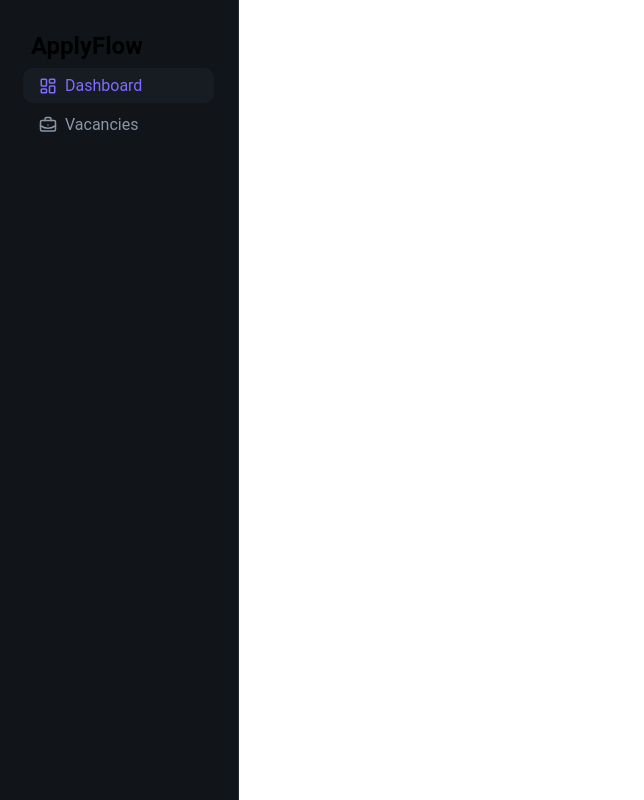
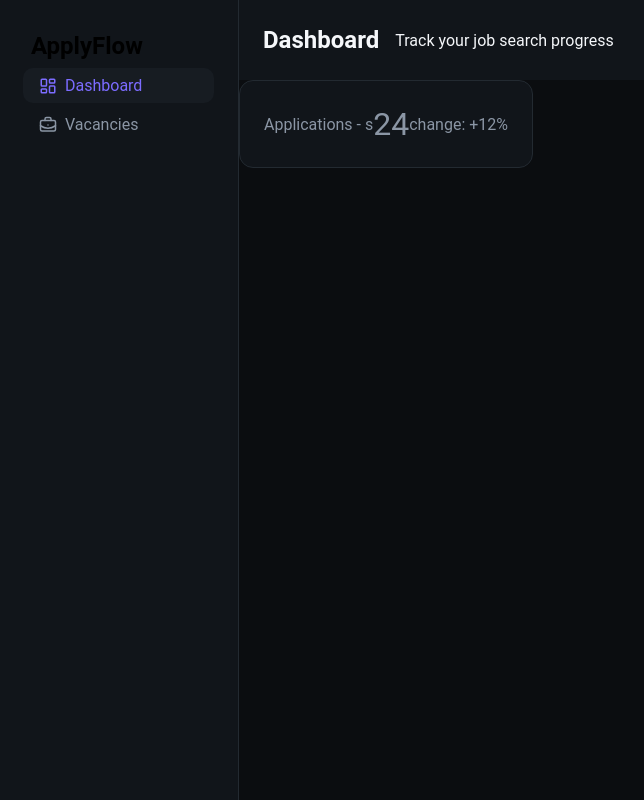
Before and after one commit to SHADrussed/apply-flow, a React (Vite) app: page / in a window 1280 px wide. Shown: the whole page, without its empty margins (1-645 px from the left). Built offline with nearby package versions, Linux system fonts and the light colour scheme.

Commit message:
Dashboard added: 0.1

```diff
--- /dev/null
+++ b/src/components/Header/Header.jsx
@@ -0,0 +1,13 @@
+import { HeaderDescription, StyledHeader, TitleText } from "./Header.styled";
+
+export default function Header({ page }) {
+  if (page === "Dashboard") {
+    return (
+      <StyledHeader>
+        <TitleText>Dashboard</TitleText>
+        <HeaderDescription>Track your job search progress</HeaderDescription>
+      </StyledHeader>
+    );
+  }
+  return;
+}
--- /dev/null
+++ b/src/components/Header/Header.styled.js
@@ -0,0 +1,18 @@
+import styled from "styled-components";
+import { theme } from "../../styles/theme";
+
+export const StyledHeader = styled.header`
+  padding: ${theme.spacing.lg};
+  background-color: ${theme.colors.surface};
+  display: flex;
+  justify-content: flex-start;
+  align-items: center;
+  gap: ${theme.spacing.md};
+  height: 80px;
+`;
+export const TitleText = styled.h2`
+  color: ${theme.colors.text};
+`;
+export const HeaderDescription = styled.p`
+  color: ${theme.colors.text};
+`;
--- /dev/null
+++ b/src/components/StatCard/StatCard.jsx
@@ -0,0 +1,16 @@
+import {
+  ChangeIndicator,
+  StatCardStyled,
+  Title,
+  Value,
+} from "./StatCard.styled";
+
+export default function StatCard({ title, value, change }) {
+  return (
+    <StatCardStyled>
+      <Title>{title} - s</Title>
+      <Value>{value}</Value>
+      <ChangeIndicator>change: {change}</ChangeIndicator>
+    </StatCardStyled>
+  );
+}
--- /dev/null
+++ b/src/components/StatCard/StatCard.styled.js
@@ -0,0 +1,25 @@
+import styled from "styled-components";
+import { theme } from "../../styles/theme";
+
+export const StatCardStyled = styled.div`
+  background-color: ${theme.colors.surface};
+  border: 1px solid ${theme.colors.border};
+  border-radius: ${theme.radius.lg};
+  padding: ${theme.spacing.lg};
+  display: flex;
+  align-items: center;
+  &:hover {
+    background-color: ${theme.colors.surfaceHover};
+  }
+`;
+export const Title = styled.div`
+  color: ${theme.colors.textMuted};
+`;
+export const Value = styled.div`
+  color: ${theme.colors.textMuted};
+  font-size: ${theme.size.lg};
+`;
+export const ChangeIndicator = styled.div`
+  color: ${theme.colors.textMuted};
+  font-size: ${theme.size.sm};
+`;
--- a/src/pages/DashboardPage.jsx
+++ b/src/pages/DashboardPage.jsx
@@ -1,3 +1,20 @@
+import Header from "../components/Header/Header";
+import StatCard from "../components/StatCard/StatCard";
+import {
+  DashboardStyled,
+  StatsGrid,
+  StatsGridElement,
+} from "./DashboardPage.styled";
+
 export default function DashboardPage() {
-  return <></>;
+  return (
+    <>
+      <DashboardStyled>
+        <Header page={"Dashboard"} />
+        <StatsGrid>
+          <StatCard title="Applications" value={24} change="+12%" />
+        </StatsGrid>
+      </DashboardStyled>
+    </>
+  );
 }
--- /dev/null
+++ b/src/pages/DashboardPage.styled.js
@@ -0,0 +1,14 @@
+import styled from "styled-components";
+import { theme } from "../styles/theme";
+
+export const DashboardStyled = styled.div`
+  background-color: ${theme.colors.background};
+  height: 100vh;
+`;
+
+export const StatsGrid = styled.div`
+  display: flex;
+`;
+export const StatsGridElement = styled.span`
+  color: ${theme.colors.text};
+`;
--- a/src/styles/theme.js
+++ b/src/styles/theme.js
@@ -22,4 +22,12 @@ export const theme = {
     lg: "24px",
     xl: "32px",
   },
+
+  size: {
+    xs: "8px",
+    sm: "16px",
+    md: "24px",
+    lg: "32px",
+    xl: "48px",
+  },
 };
```
